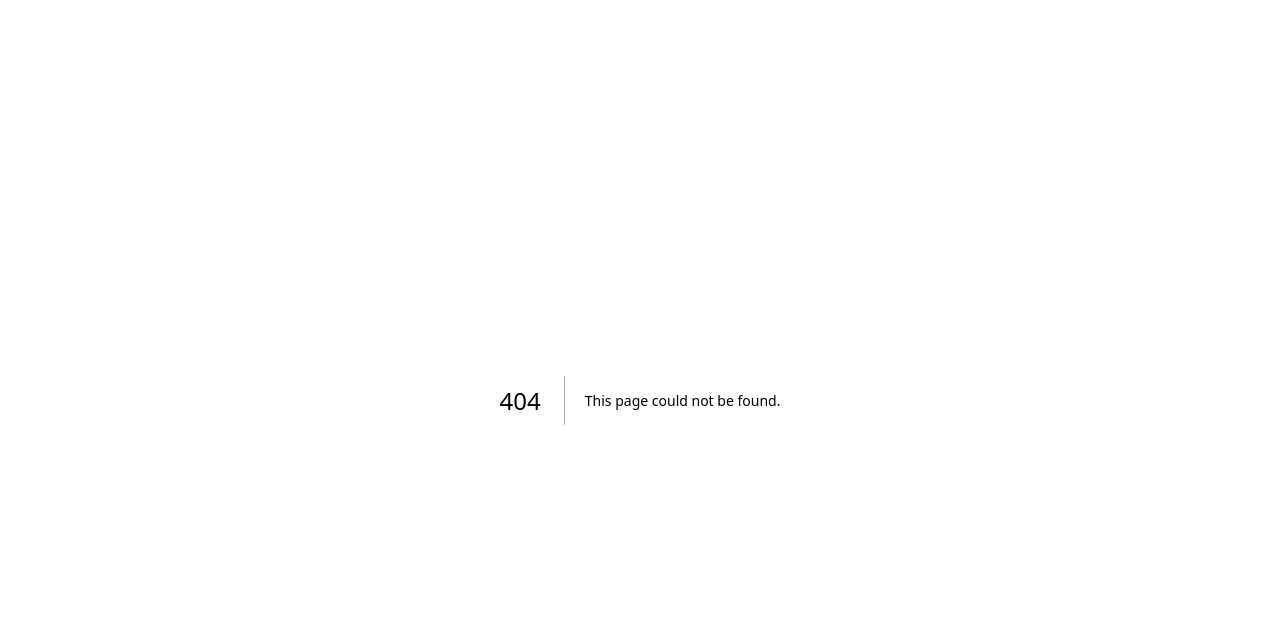
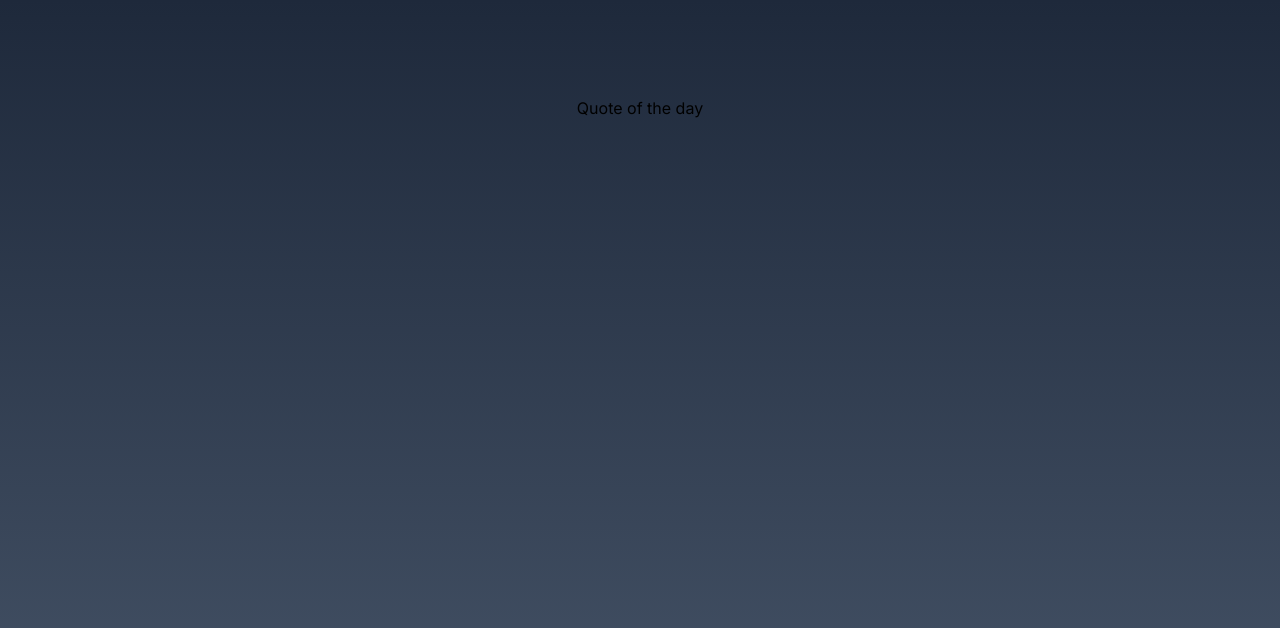
Before and after one commit to mik91/test-to-image, a Next.js app: page /quote in a window 1280 px wide. Before the commit this address had no page. Shown: the top 628 px of the page. Built offline with nearby package versions, Linux system fonts and the light colour scheme.

Commit message:
Creation of page to get quotes

```diff
--- /dev/null
+++ b/src/app/quote/page.tsx
@@ -0,0 +1,7 @@
+// Quote of the day page
+export default function Home() {
+    return (
+    <main className="flex min-h-screen flex-col items-center justify-between p-24">
+        <h1>Quote of the day</h1>
+    </main>);
+}
```
